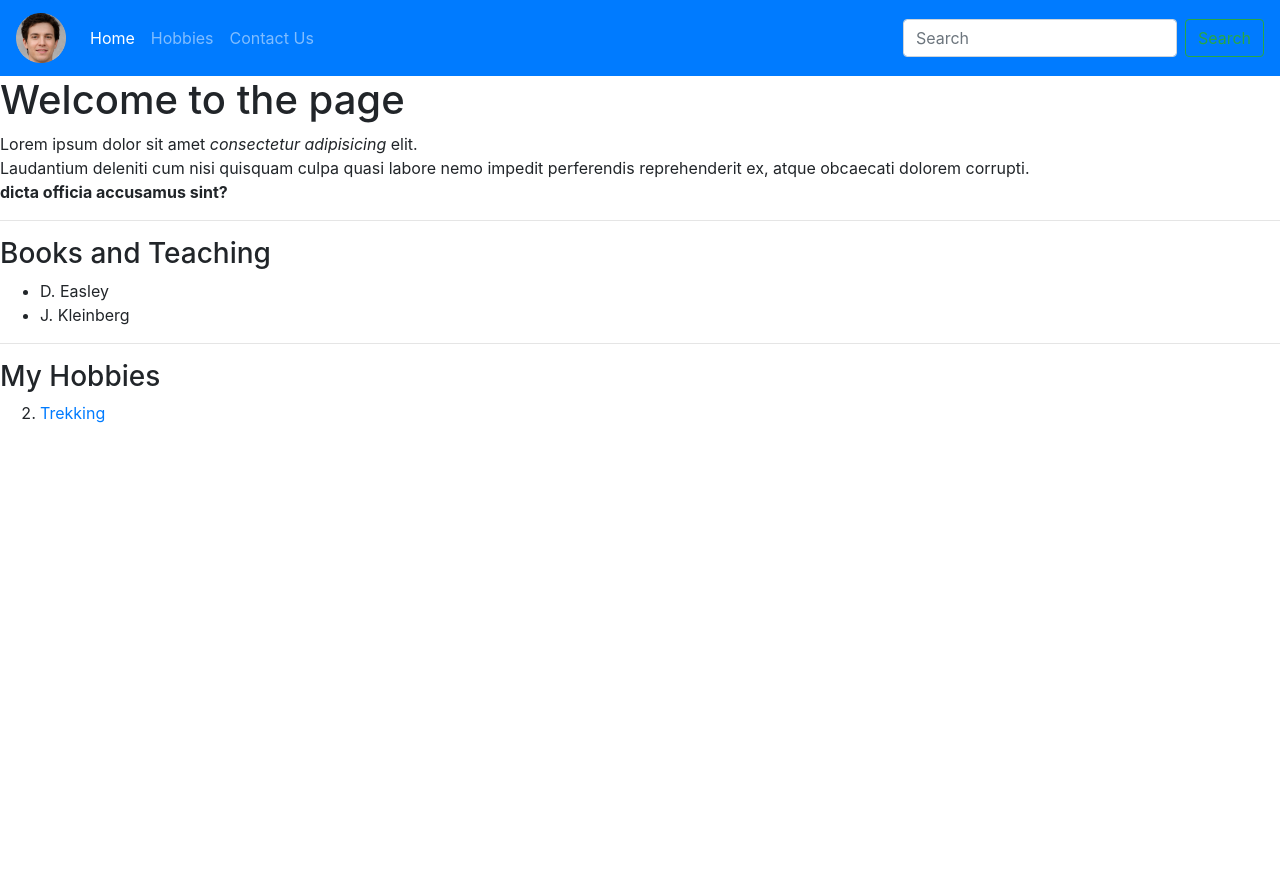
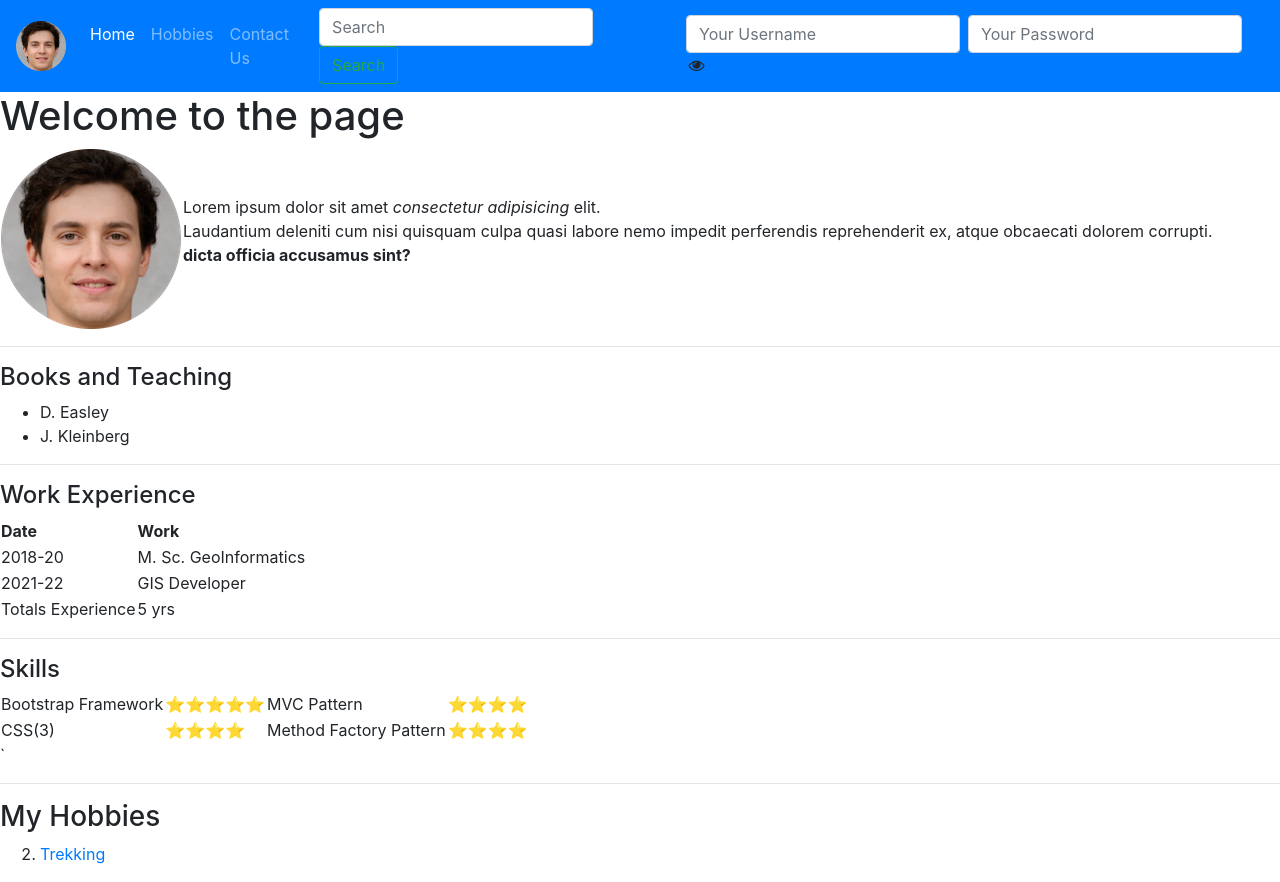
Before and after one commit to lokhandeganesh/Web-Development-Bootcamp, a web app: file website/index.html in a window 1280 px wide. Before the commit the page ends 423 px from the top, so only its background shows below. Run offline with its HTML, style and script files only (its server is not run), Linux system fonts and the light colour scheme; some libraries are stand-ins or nearby versions.

Commit message:
added password field with toggel

```diff
--- a/website/css/style.css
+++ b/website/css/style.css
@@ -148,3 +148,9 @@ body {
     margin-left: 0;
   }
 }
+
+/* Password hide */
+.form-wrapper{
+  margin: 10em auto;
+  max-width: 30em;
+}
--- a/website/index.html
+++ b/website/index.html
@@ -11,11 +11,16 @@
       type="image/x-icon"
     />
     <!-- css -->
+
     <link
       rel="stylesheet"
       href="https://cdn.jsdelivr.net/npm/bootstrap@4.0.0/dist/css/bootstrap.min.css"
       integrity="sha384-Gn5384xqQ1aoWXA+058RXPxPg6fy4IWvTNh0E263XmFcJlSAwiGgFAW/dAiS6JXm"
       crossorigin="anonymous"
+    />
+    <link
+      rel="stylesheet"
+      href="https://maxcdn.bootstrapcdn.com/font-awesome/4.7.0/css/font-awesome.min.css"
     />
     <!-- js -->
     <script
@@ -33,19 +38,36 @@
       integrity="sha384-JZR6Spejh4U02d8jOt6vLEHfe/JQGiRRSQQxSfFWpi1MquVdAyjUar5+76PVCmYl"
       crossorigin="anonymous"
     ></script>
+
     <title>Ganesh's Personal Site</title>
   </head>
   <body>
     <nav class="navbar navbar-expand-lg navbar-dark bg-primary">
-      <a class="navbar-brand" href="/website/index.html"><img src="/website/images/human-circle-img.png" alt="profile-image" width="50" height="50"></a>
-      <button class="navbar-toggler" type="button" data-toggle="collapse" data-target="#navbarSupportedContent" aria-controls="navbarSupportedContent" aria-expanded="false" aria-label="Toggle navigation">
+      <a class="navbar-brand" href="/website/index.html"
+        ><img
+          src="/website/images/human-circle-img.png"
+          alt="profile-image"
+          width="50"
+          height="50"
+      /></a>
+      <button
+        class="navbar-toggler"
+        type="button"
+        data-toggle="collapse"
+        data-target="#navbarSupportedContent"
+        aria-controls="navbarSupportedContent"
+        aria-expanded="false"
+        aria-label="Toggle navigation"
+      >
         <span class="navbar-toggler-icon"></span>
       </button>
 
       <div class="collapse navbar-collapse" id="navbarSupportedContent">
         <ul class="navbar-nav mr-auto">
           <li class="nav-item active">
-            <a class="nav-link" href="/website/index.html">Home <span class="sr-only">(current)</span></a>
+            <a class="nav-link" href="/website/index.html"
+              >Home <span class="sr-only">(current)</span></a
+            >
           </li>
           <li class="nav-item">
             <a class="nav-link" href="/website/trek.html">Hobbies</a>
@@ -55,33 +77,131 @@
           </li>
         </ul>
         <form class="form-inline my-2 my-lg-0">
-          <input class="form-control mr-sm-2" type="search" placeholder="Search" aria-label="Search">
-          <button class="btn btn-outline-success my-2 my-sm-0" type="submit">Search</button>
+          <input
+            class="form-control mr-sm-2"
+            type="search"
+            placeholder="Search"
+            aria-label="Search"
+          />
+          <button class="btn btn-outline-success my-2 my-sm-0" type="submit">
+            Search
+          </button>
+        </form>
+        <!-- Login form -->
+        <form
+          action=""
+          id="login-form"
+          class="form-inline my-2 my-lg-0"
+          style="margin-left: 10px"
+        >
+          <input
+            type="text"
+            id="userInput"
+            class="form-control mr-sm-2"
+            placeholder="Your Username"
+            type="text"
+          />
+          <input
+            id="passInput"
+            class="form-control mr-sm-2"
+            placeholder="Your Password"
+            name="password"
+            type="password"
+            aria-required="false"
+          />
+          <span
+            class="input-group-addon"
+            role="button"
+            title="veiw password"
+            id="passBtn"
+          >
+            <i class="fa fa-eye fa-fw" aria-hidden="true"></i>
+          </span>
         </form>
       </div>
     </nav>
-  <!-- Introduction to the Page Section -->
+    <!-- Introduction to the Page Section -->
     <h1>Welcome to the page</h1>
-    <p>
-      Lorem ipsum dolor sit amet <em>consectetur adipisicing</em> elit. <br />
-      Laudantium deleniti cum nisi quisquam culpa quasi labore nemo impedit
-      perferendis reprehenderit ex, atque obcaecati dolorem corrupti.<br />
-      <strong> dicta officia accusamus sint?</strong>
-    </p>
 
+    <table cellspacing="20">
+      <tr>
+        <td>
+          <img src="/website/images/human-circle-img.png" alt="profile-image" />
+        </td>
+        <td>
+          <p>
+            Lorem ipsum dolor sit amet <em>consectetur adipisicing</em> elit.
+            <br />
+            Laudantium deleniti cum nisi quisquam culpa quasi labore nemo
+            impedit perferendis reprehenderit ex, atque obcaecati dolorem
+            corrupti.<br />
+            <strong> dicta officia accusamus sint?</strong>
+          </p>
+        </td>
+      </tr>
+    </table>
+    <!-- Books and Teaching Section -->
     <hr />
-    <!-- Books and Teaching Section -->
-    <h3>Books and Teaching</h3>
+    <h4>Books and Teaching</h4>
     <ul>
       <li>D. Easley</li>
       <li>J. Kleinberg</li>
     </ul>
-    <!-- My Hobbies Section -->
+    <!-- My Work Experience Section -->
+    <hr />
+    <h4>Work Experience</h4>
+    <table>
+      <thead>
+        <tr>
+          <th>Date</th>
+          <th>Work</th>
+        </tr>
+      </thead>
+      <tbody>
+        <tr>
+          <td>2018-20</td>
+          <td>M. Sc. GeoInformatics</td>
+        </tr>
+        <tr>
+          <td>2021-22</td>
+          <td>GIS Developer</td>
+        </tr>
+      </tbody>
+      <tfoot>
+        <tr>
+          <td>Totals Experience</td>
+          <td>5 yrs</td>
+        </tr>
+      </tfoot>
+    </table>
+    <!-- Skills Section -->
+    <hr />
+    <h4>Skills</h4>
+    <table>
+      <tbody>
+        <tr>
+          <td>Bootstrap Framework</td>
+          <td>⭐⭐⭐⭐⭐</td>
+          <td>MVC Pattern</td>
+          <td>⭐⭐⭐⭐</td>
+        </tr>
+        <tr>
+          <td>CSS(3)</td>
+          <td>⭐⭐⭐⭐</td>
+          <td>Method Factory Pattern</td>
+          <td>⭐⭐⭐⭐</td>
+        </tr>
+      </tbody>
+      <thead></thead>
+    </table>
+    <!-- My Hobbies Section -->`
     <hr />
     <h3>My Hobbies</h3>
     <ol start="2">
       <li><a href="trek.html">Trekking</a></li>
     </ol>
     <!--  -->
+    <!-- link js file -->
+    <script src="/website/js/scripts.js"></script>
   </body>
 </html>
--- /dev/null
+++ b/website/js/scripts.js
@@ -0,0 +1,27 @@
+// Toggle password - eye icon visibility
+// const PassBtn = document.querySelector('#passBtn');
+
+// PassBtn.addEventListener('click',()=>{
+//   const input = document.querySelector('#passInput');
+//   input.getAttribute('type') === 'password'?input.setAttribute('type','text'):input.setAttribute('type','password');
+
+//   if (input.getAttribute('type') === 'text'){
+//     PassBtn.innerHTML = '<i class = "fa fa-eye-slash"></i>';
+//   }else{
+//     PassBtn.innerHTML = '<i class = "fa fa-eye fa-fw" aria-hidden="true"></i>';
+//   }
+// });
+
+const PassBtn = document.querySelector("#passBtn");
+PassBtn.addEventListener("click", () => {
+  const input = document.querySelector("#passInput");
+  input.getAttribute("type") === "password"
+    ? input.setAttribute("type", "text")
+    : input.setAttribute("type", "password");
+
+  if (input.getAttribute("type") === "text") {
+    PassBtn.innerHTML = '<i class="fa fa-eye-slash"></i>';
+  } else {
+    PassBtn.innerHTML = '<i class="fa fa-eye fa-fw" aria-hidden="true"></i>';
+  }
+});
```
Also changed, not shown: website/contact_us.html (+50 -6 lines).
